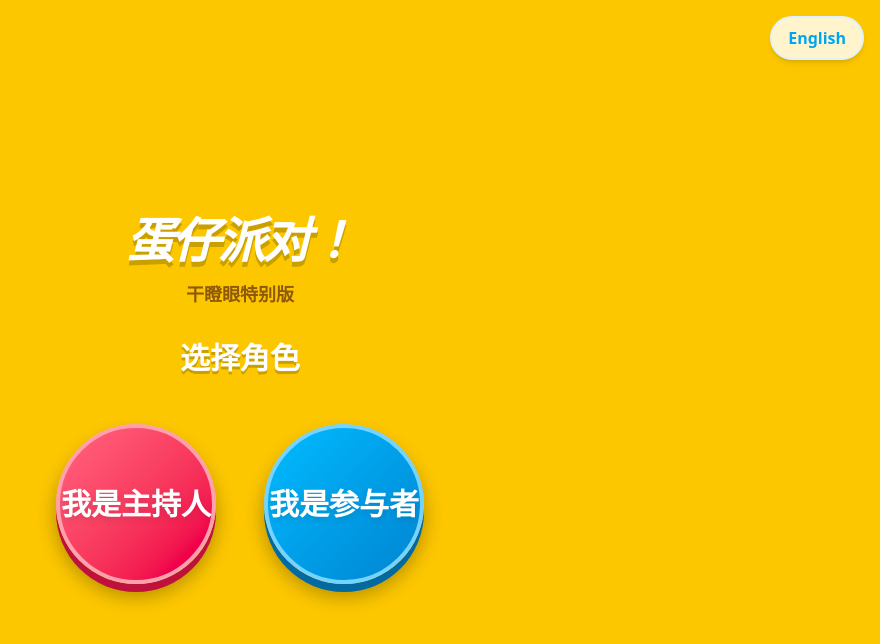
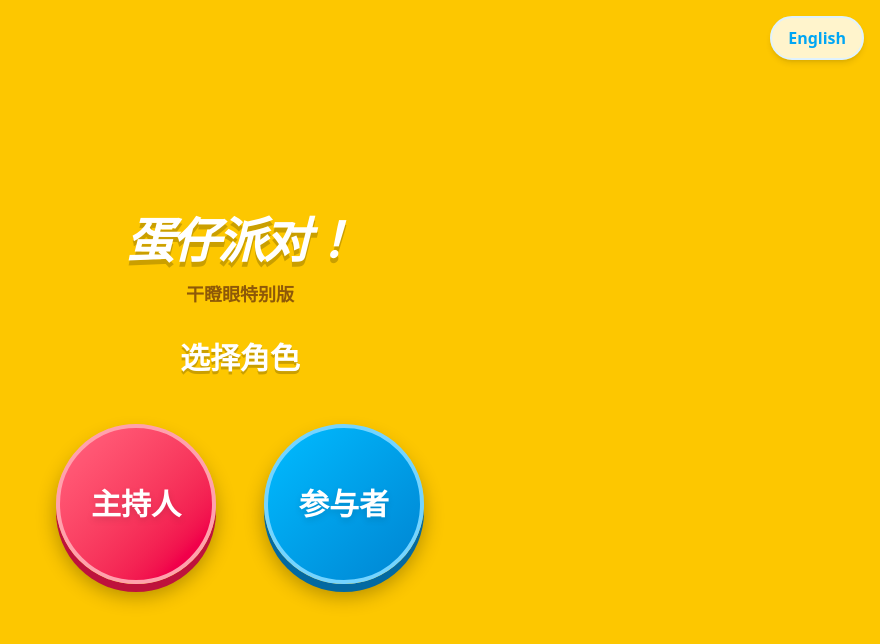
Before and after one commit to KristGao/gan-deng-yan, a React (Vite) app: page / in a window 1280 px wide. Shown: the top 644 px of the page, without its empty margins (400-1280 px from the left). Built offline with nearby package versions, Linux system fonts and the light colour scheme.

Commit message:
Remove 'I am' prefix from role selection buttons

```diff
--- a/src/App.tsx
+++ b/src/App.tsx
@@ -137,8 +137,8 @@ const TRANSLATIONS = {
     youAreHost: "You are the HOST",
     youAreParticipant: "You are a PARTICIPANT",
     selectRole: "Select Role",
-    iAmHost: "I am HOST",
-    iAmParticipant: "I am PARTICIPANT",
+    iAmHost: "HOST",
+    iAmParticipant: "PARTICIPANT",
     hostVerify: "Host Verification",
     enterHostKey: "Enter host key",
     verify: "VERIFY",
@@ -196,8 +196,8 @@ const TRANSLATIONS = {
     youAreHost: "你是主持人",
     youAreParticipant: "你是参与人",
     selectRole: "选择角色",
-    iAmHost: "我是主持人",
-    iAmParticipant: "我是参与者",
+    iAmHost: "主持人",
+    iAmParticipant: "参与者",
     hostVerify: "主持人验证",
     enterHostKey: "请输入主持人密钥",
     verify: "验证",
```
